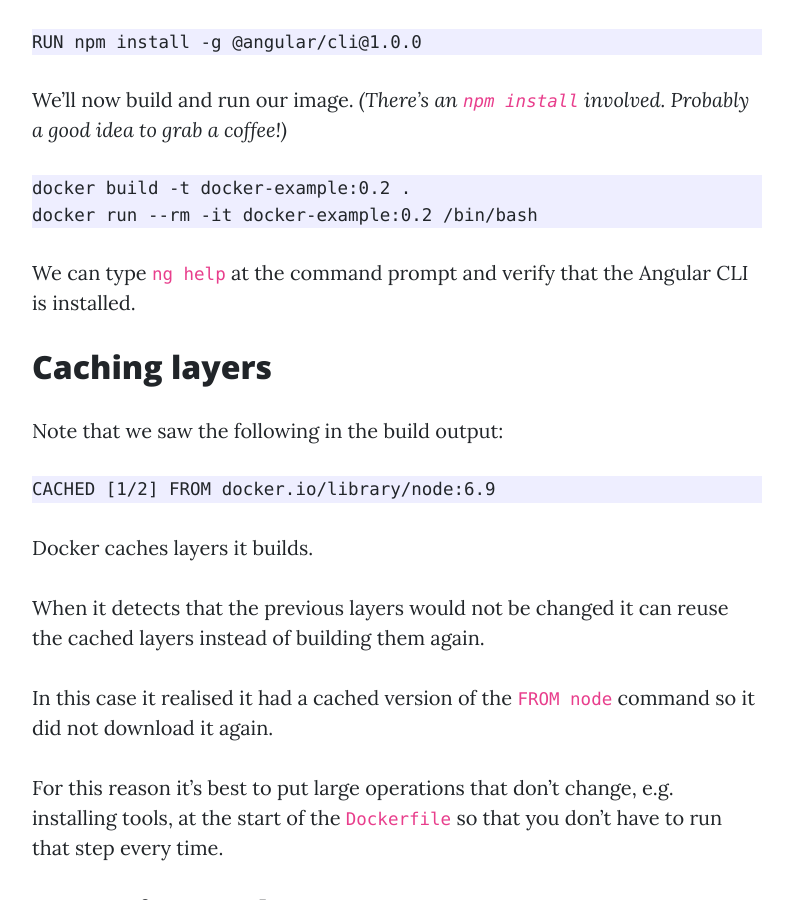
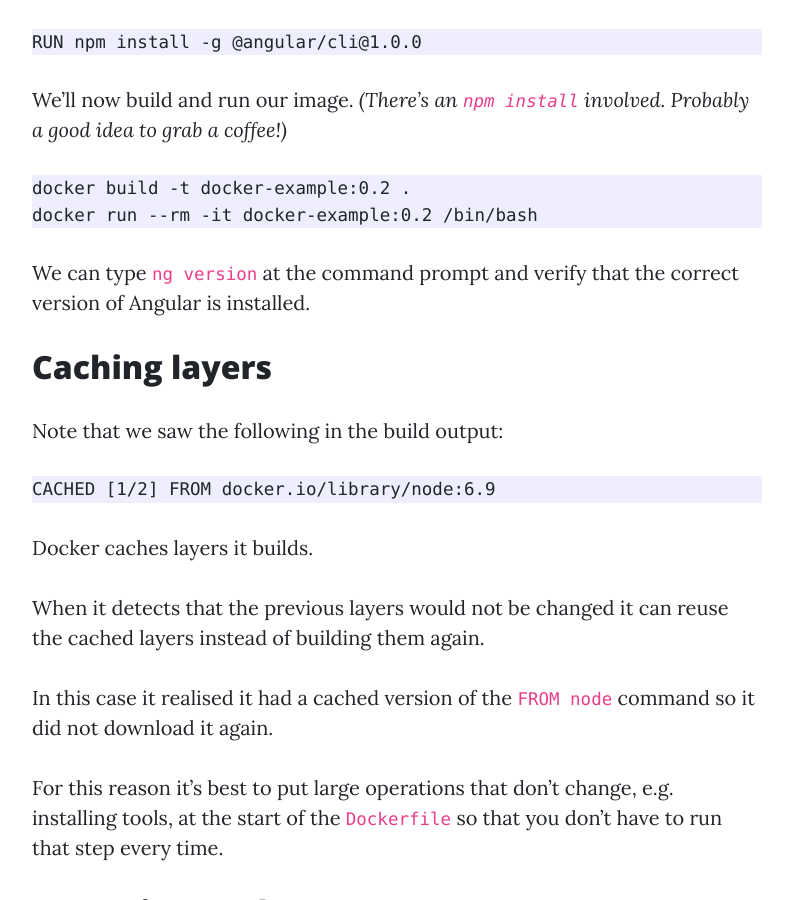
Before and after one commit to paxdev/paxdev.github.io, a Jekyll site: the page built from _posts/2021-12-03-evergreen-builds-with-docker.md, in a window 1280 px wide and 900 px high, scrolled down 3629 px. Shown: the whole window, without its empty margins (243-1036 px from the left). Built offline with Jekyll 4.4.1, drawn with Linux system fonts in a browser that asks for light colours; our own code applies the rules of GitHub Pages for plain Markdown files; some of the changed text lies outside the part shown.

Commit message:
improve docker posts

````diff
--- a/_posts/2021-12-03-evergreen-builds-with-docker.md
+++ b/_posts/2021-12-03-evergreen-builds-with-docker.md
@@ -90,7 +90,7 @@
 docker run --rm -it docker-example:0.2 /bin/bash
 ```
 
-We can type `ng help` at the command prompt and verify that the Angular CLI is installed.
+We can type `ng version` at the command prompt and verify that the correct version of Angular is installed.
 
 ## Caching layers
 
````
Also changed, not shown: other parts of _posts/2021-12-03-evergreen-builds-with-docker.md (+2 -2 lines).
